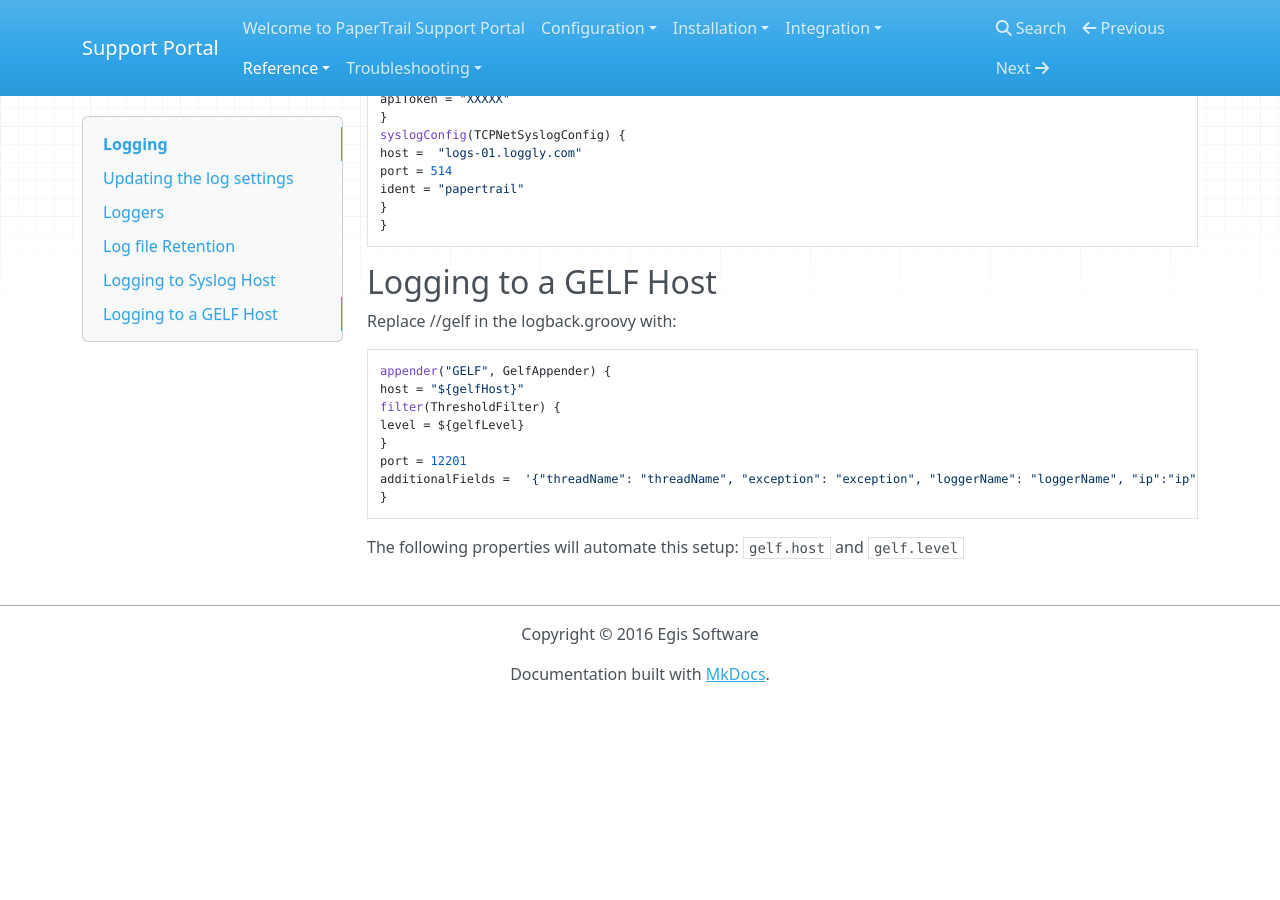
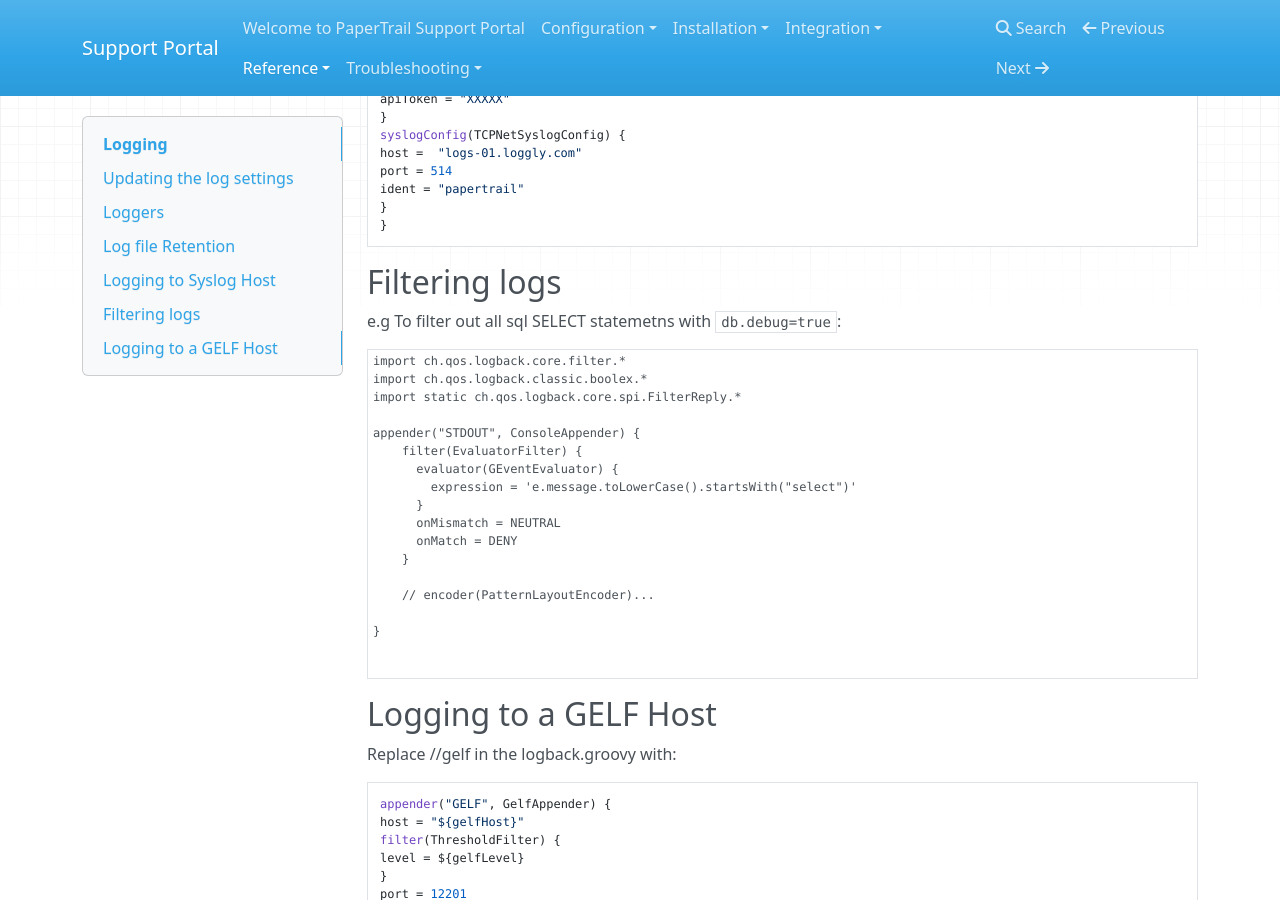
Before and after one commit to ryanegis/support-portal, an MkDocs documentation site: the page built from docs/Reference/Logging.md, in a window 1280 px wide and 900 px high, scrolled down 1439 px. Built offline with MkDocs 1.6.1, drawn with Linux system fonts in a browser that asks for light colours; nearby versions of some CDN libraries; old or Windows-style settings are respelled for this version of MkDocs; before the commit the page ends 2141 px from its top, so only the background shows below that.

Commit message:
Update Logging.md

````diff
--- a/docs/Reference/Logging.md
+++ b/docs/Reference/Logging.md
@@ -55,6 +55,31 @@ ident = "papertrail"
 }
 ```
 
+## Filtering logs
+
+e.g  To filter out all sql SELECT statemetns with `db.debug=true`:
+
+```groovy
+import ch.qos.logback.core.filter.*
+import ch.qos.logback.classic.boolex.*
+import static ch.qos.logback.core.spi.FilterReply.*
+
+appender("STDOUT", ConsoleAppender) {
+    filter(EvaluatorFilter) {
+      evaluator(GEventEvaluator) {
+        expression = 'e.message.toLowerCase().startsWith("select")'
+      }
+      onMismatch = NEUTRAL
+      onMatch = DENY
+    }
+
+    // encoder(PatternLayoutEncoder)...
+
+}
+
+
+```
+
 ## Logging to a GELF Host
 
 Replace //gelf in the logback.groovy with:
````
